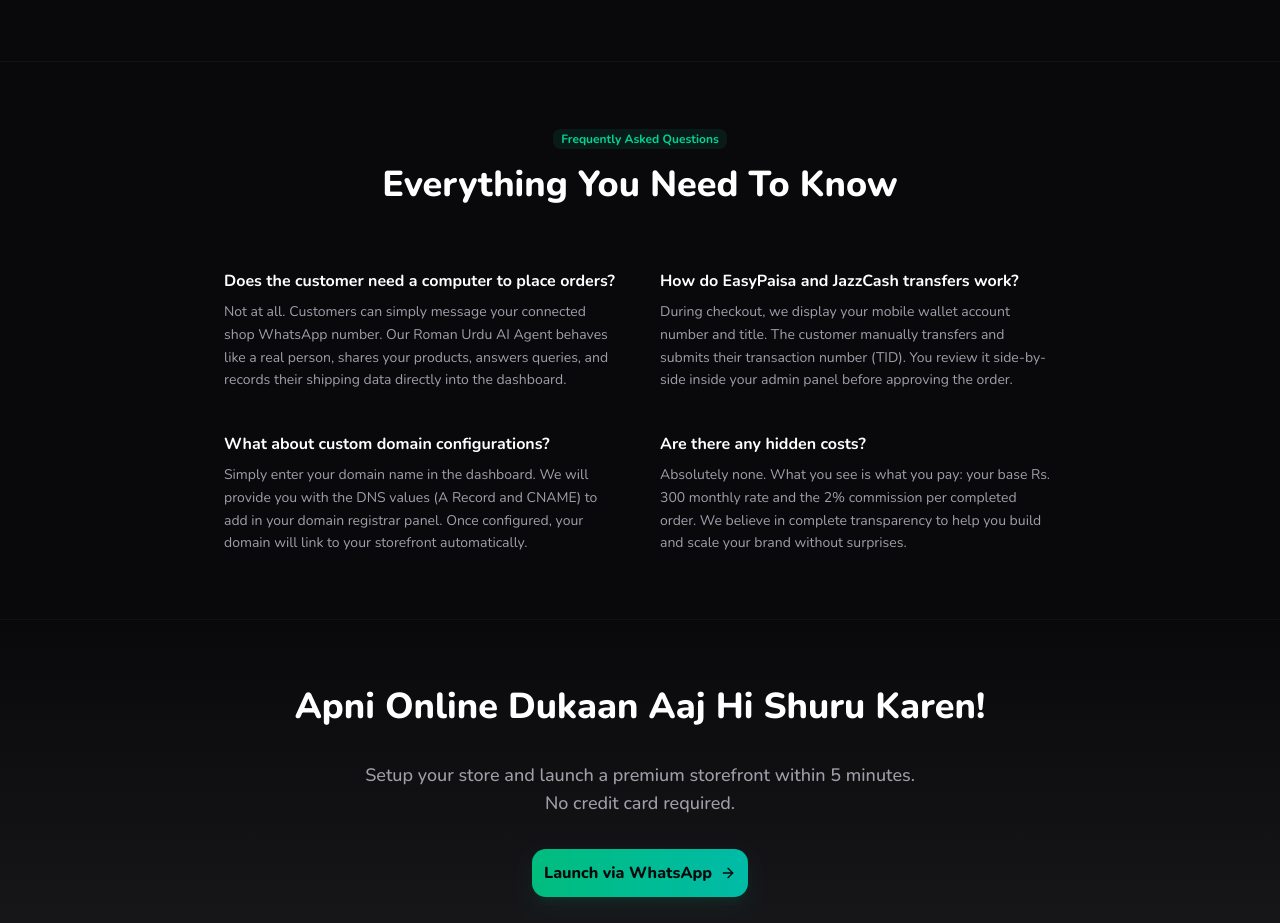
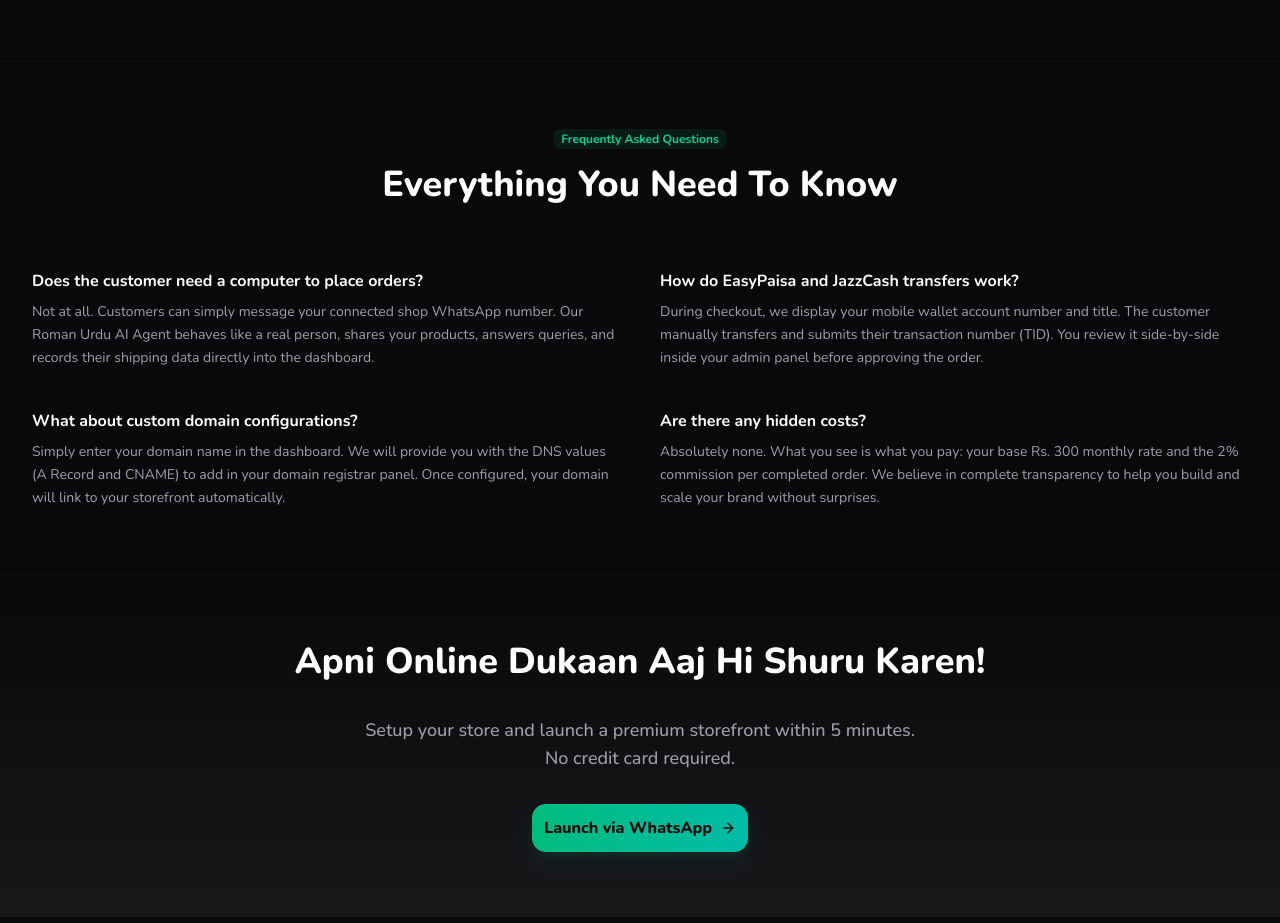
Before and after one commit to MehfoozurRehman/karobari, a Next.js app: page / in a window 1280 px wide. Shown: the part 2720-3643 px from the top of the page. Built offline with nearby package versions, Linux system fonts and the light colour scheme.

Commit message:
UI Polish: Expand FAQ section max-width to max-w-7xl to match page layout consistency

```diff
--- a/src/app/page.tsx
+++ b/src/app/page.tsx
@@ -382,7 +382,7 @@
 
       {/* Local FAQ */}
       <section id="faq" className="py-16 border-b border-zinc-900/60">
-        <div className="max-w-4xl mx-auto px-4 sm:px-6 lg:px-8 space-y-16 text-center">
+        <div className="max-w-7xl mx-auto px-4 sm:px-6 lg:px-8 space-y-16 text-center">
           <div className="space-y-4">
             <Badge className="bg-emerald-500/10 text-emerald-400 border-none font-bold">Frequently Asked Questions</Badge>
             <h2 className="text-3xl sm:text-4xl font-extrabold text-white">Everything You Need To Know</h2>
```
